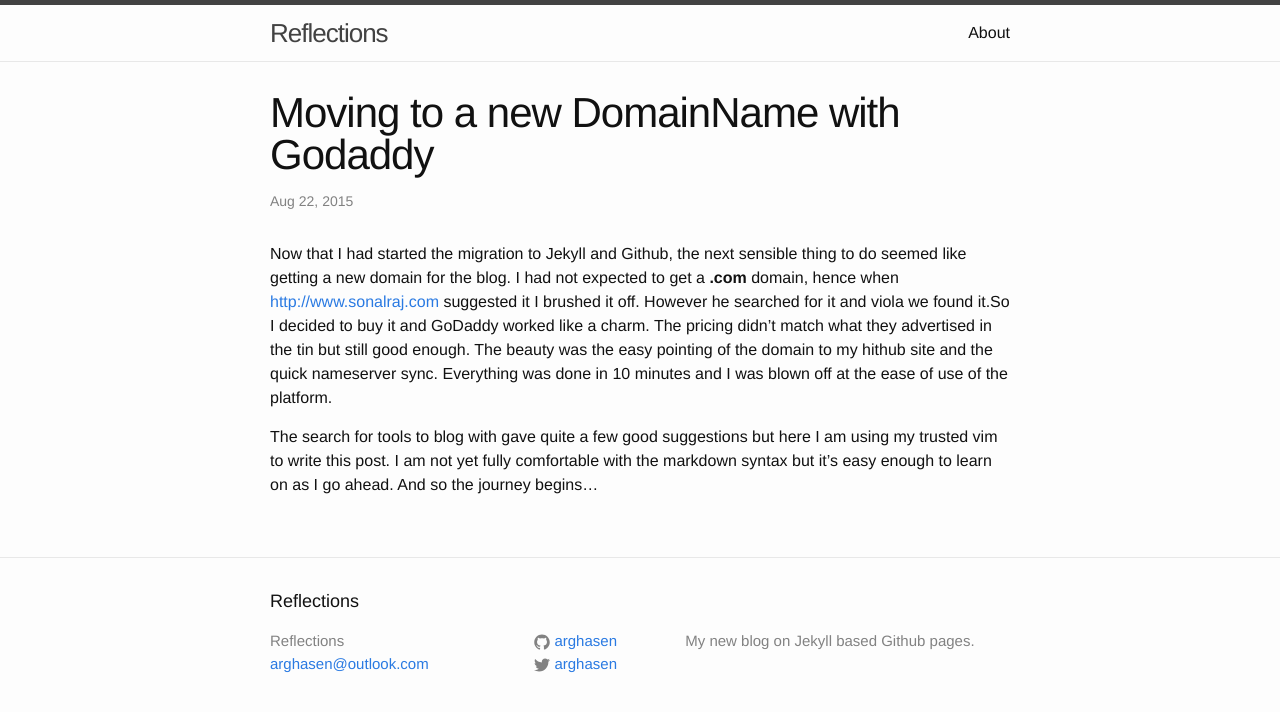
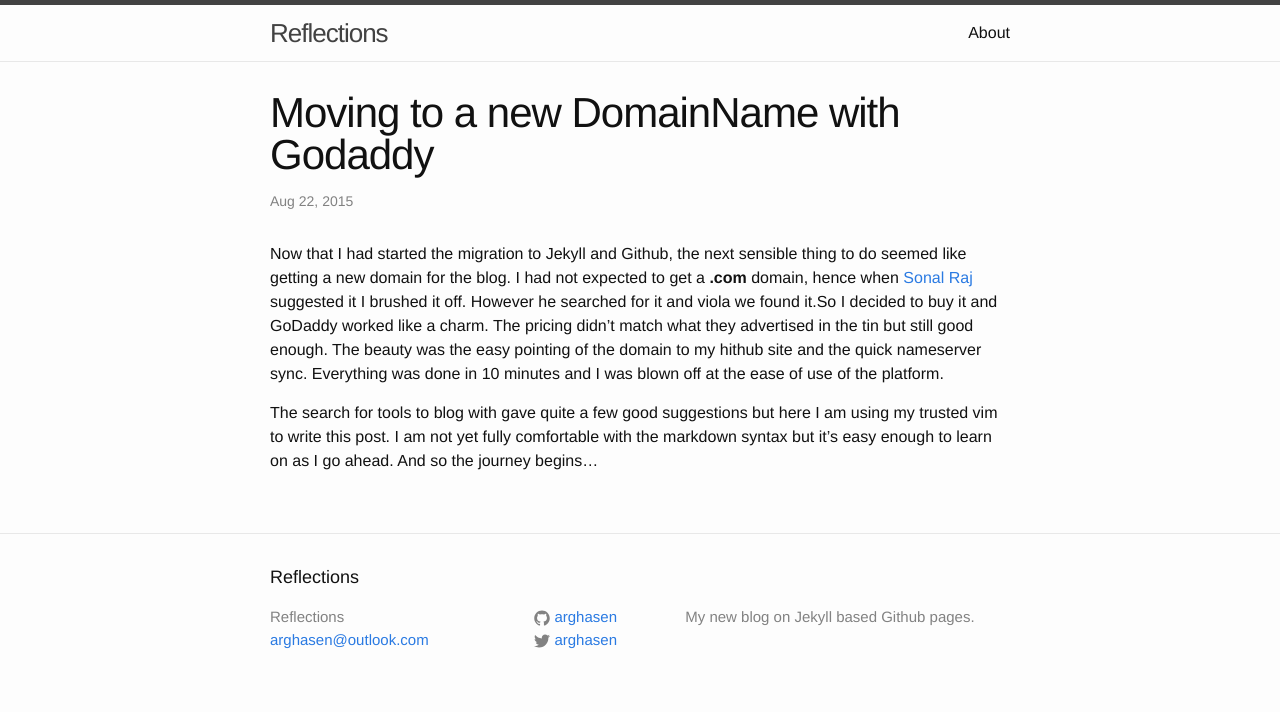
Before and after one commit to arghasen/arghasen.github.io, a Jekyll site: the page built from _posts/2015-08-22-domain-bought.markdown, in a window 1280 px wide. Shown: the top 712 px of the page. Built offline with Jekyll 4.4.1, drawn with Linux system fonts in a browser that asks for light colours.

Commit message:
fix link Domain bought

```diff
--- a/_posts/2015-08-22-domain-bought.markdown
+++ b/_posts/2015-08-22-domain-bought.markdown
@@ -6,7 +6,7 @@ categories: "personal"
 ---
 Now that I had started the migration to Jekyll and Github, the next sensible
 thing to do seemed like getting a new domain for the blog. I had not expected to
-get a **.com** domain, hence when [http://www.sonalraj.com](Sonal Raj) suggested
+get a **.com** domain, hence when [Sonal Raj](http://www.sonalraj.com) suggested
 it I brushed it off. However he searched for it and viola we found it.So I
 decided to buy it and GoDaddy worked like a charm. The pricing didn't match what
 they advertised in the tin but still good enough. The beauty was the easy
```
